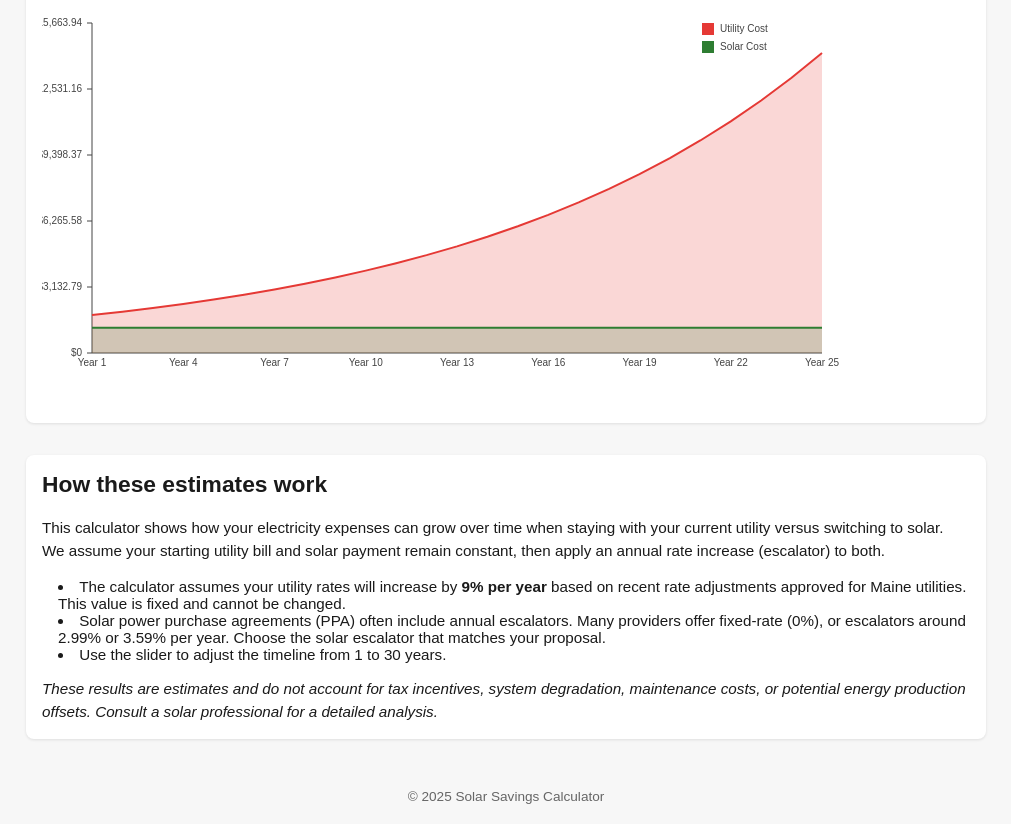
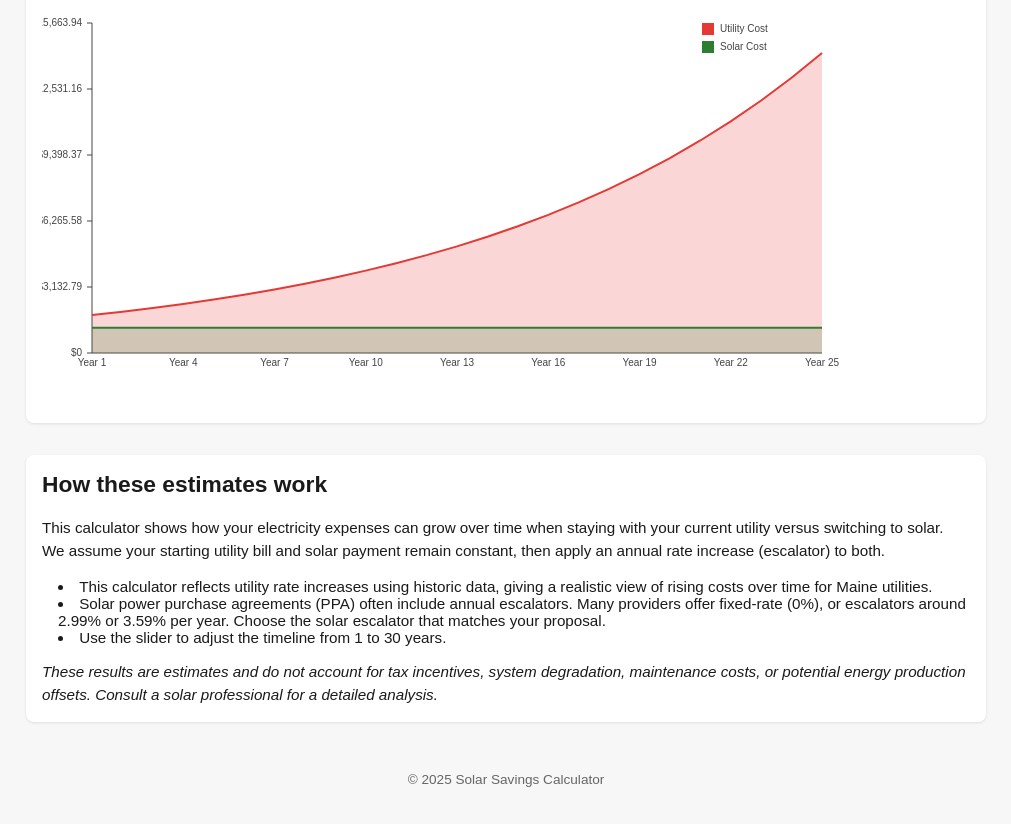
Before and after one commit to Aleavitt95/CMP-and-VERSANT-SOLAR-SAVINGS-CALCULATOR, a plain HTML site: page index.html in a window 1280 px wide. Shown: the part 607-1431 px from the top of the page, without its empty margins (134-1145 px from the left). Drawn offline with Linux system fonts and the light colour scheme.

Commit message:
Update index.html - updated utility price increases explanation

```diff
--- a/index.html
+++ b/index.html
@@ -69,7 +69,7 @@
       <h2>How these estimates work</h2>
       <p>This calculator shows how your electricity expenses can grow over time when staying with your current utility versus switching to solar. We assume your starting utility bill and solar payment remain constant, then apply an annual rate increase (escalator) to both.</p>
       <ul>
-        <li>The calculator assumes your utility rates will increase by <strong>9% per year</strong> based on recent rate adjustments approved for Maine utilities. This value is fixed and cannot be changed.</li>
+        <li>This calculator reflects utility rate increases using historic data, giving a realistic view of rising costs over time for Maine utilities.</li>
         <li>Solar power purchase agreements (PPA) often include annual escalators. Many providers offer fixed-rate (0%), or escalators around 2.99% or 3.59% per year. Choose the solar escalator that matches your proposal.</li>
         <li>Use the slider to adjust the timeline from 1 to 30 years.</li>
       </ul>
```
